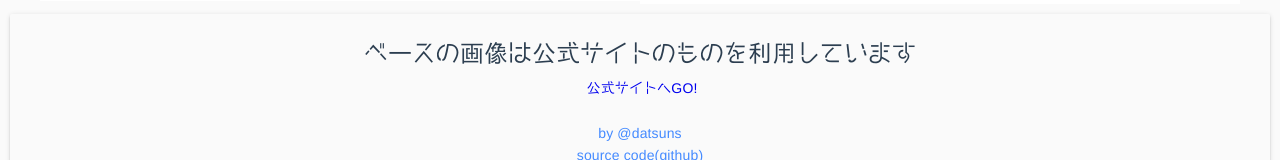
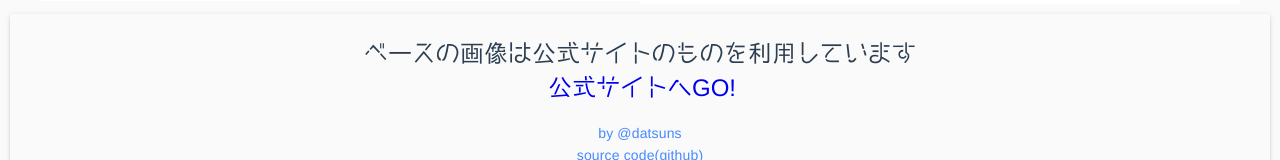
Before and after one commit to datsuns/chaincroprof, a Vue app: page / in a window 1280 px wide. Shown: the part 788-948 px from the top of the page. Built offline with nearby package versions, Linux system fonts and the light colour scheme; a web font is replaced by a local one.

Commit message:
change style of link to official site

```diff
--- a/src/components/AppFooter.vue
+++ b/src/components/AppFooter.vue
@@ -3,7 +3,7 @@
     <md-card class="md-primary" md-theme="orange-card" >
       <md-card-header>
         <div class="md-title">ベースの画像は公式サイトのものを利用しています</div>
-        <md-button align="center" href="http://chronicle.sega-net.com/7th_chain/">公式サイトへGo!</md-button>
+        <md-button class="md-title" align="center" href="http://chronicle.sega-net.com/7th_chain/">公式サイトへGo!</md-button>
       </md-card-header>
 
       <md-card-content>
```
